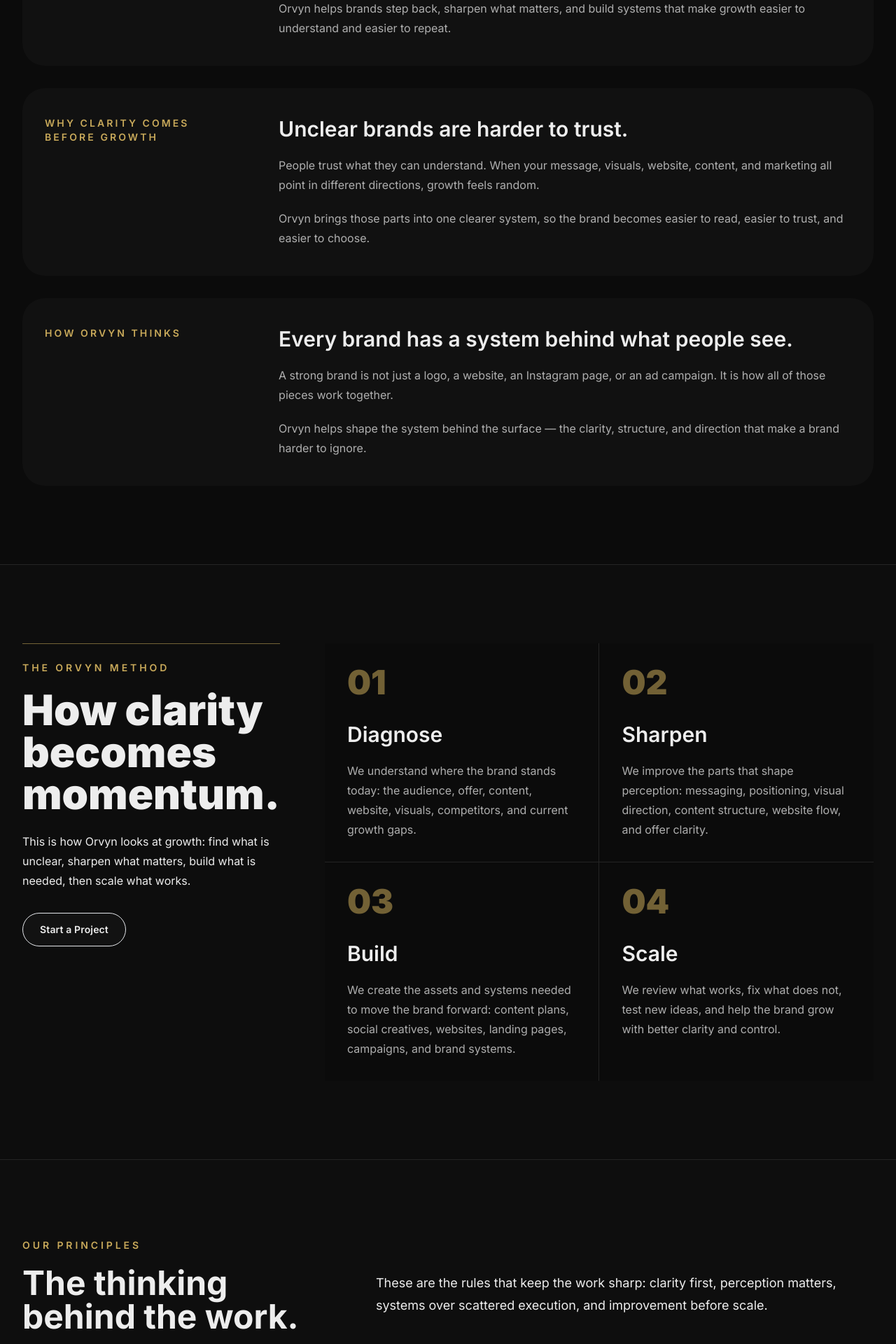
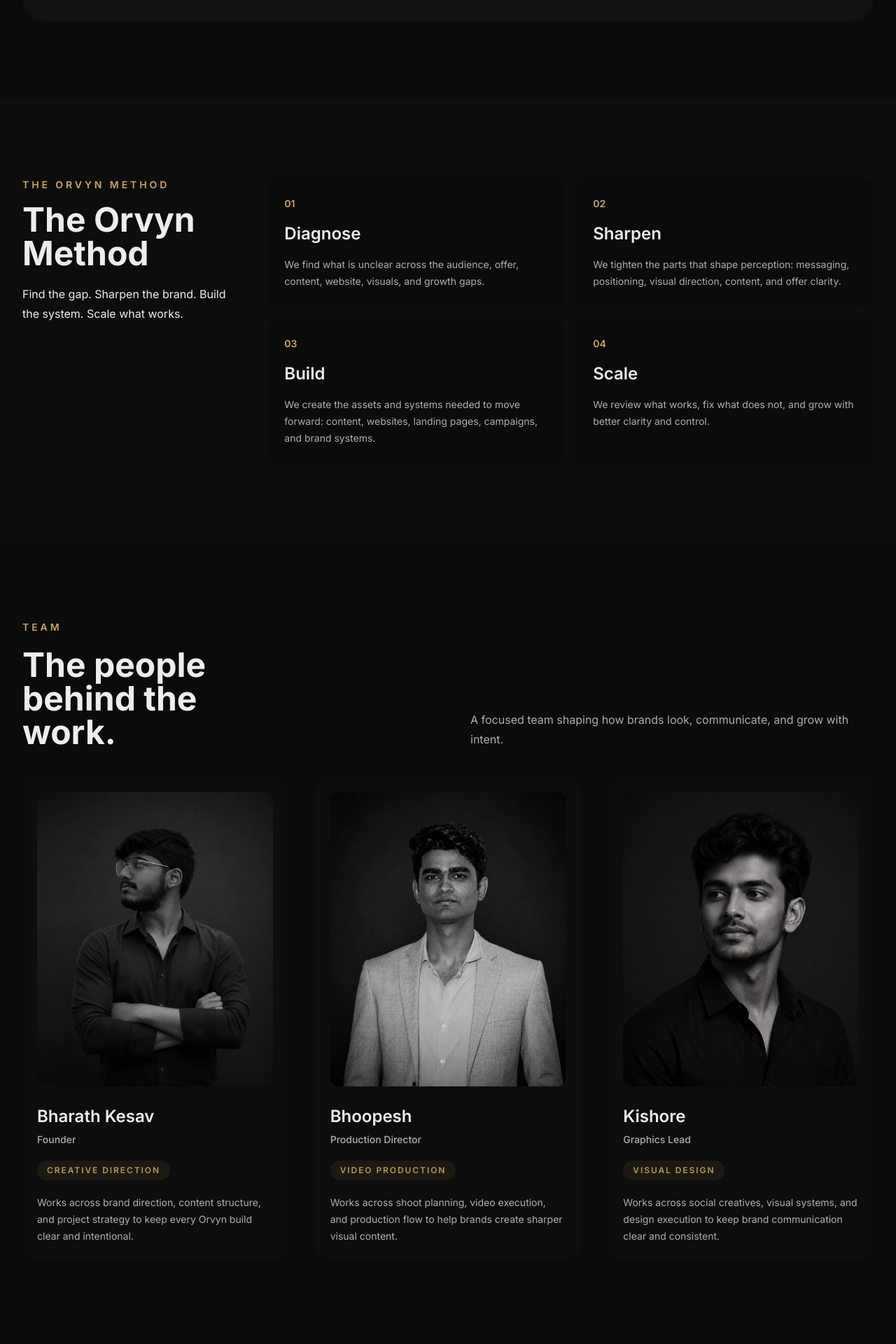
Before and after one commit to Sphinxxer/Orvyn, a Next.js app: page /about in a window 1280 px wide. Shown: the part 860-2780 px from the top of the page at 70% size. Built offline with nearby package versions, Linux system fonts and the light colour scheme.

Commit message:
Add files via upload

```diff
--- a/app/about/page.tsx
+++ b/app/about/page.tsx
@@ -1,11 +1,10 @@
 import type { Metadata } from "next";
 import { CTASection } from "@/components/cta-section";
 import { MethodSection } from "@/components/method-section";
-import { PrincipleCard } from "@/components/principle-card";
 import { SectionShell } from "@/components/section-shell";
 import { SiteFrame } from "@/components/site-frame";
 import { TeamMemberCard } from "@/components/team-member-card";
-import { aboutSections, principles, teamMembers } from "@/data/home";
+import { teamMembers } from "@/data/home";
 
 export const metadata: Metadata = {
   title: "About | Orvyn",
@@ -16,97 +15,65 @@
 export default function AboutPage() {
   return (
     <SiteFrame>
-      <section className="border-b border-white/10 px-5 pb-14 pt-28 sm:px-6 sm:pb-20 sm:pt-36 lg:px-8 lg:pt-44">
+      <section className="border-b border-white/10 px-5 pb-12 pt-28 sm:px-6 sm:pb-16 sm:pt-36 lg:px-8 lg:pt-40">
         <div className="mx-auto max-w-7xl">
           <p className="text-xs font-semibold uppercase tracking-[0.26em] text-gold-soft sm:text-sm">
             About / Philosophy
           </p>
           <div className="mt-8 grid gap-10 lg:grid-cols-[0.72fr_1fr] lg:items-end">
             <h1 className="text-balance text-5xl font-black leading-[0.94] text-white sm:text-7xl lg:text-8xl lg:leading-[0.92]">
-              Fix first.{" "}
-              <span className="block text-gold-soft">Then scale.</span>
+              Fix first. <span className="block text-gold-soft">Then scale.</span>
             </h1>
             <div className="border-t border-white/10 pt-6 lg:border-l lg:border-t-0 lg:pl-6 lg:pt-0">
               <p className="text-2xl font-semibold leading-snug text-white sm:text-3xl">
-                Growth gets stronger when the brand gets clearer.
+                A brand grows better when the direction is clear.
               </p>
               <p className="mt-6 text-base leading-7 text-white/72 sm:text-lg sm:leading-8">
-                Orvyn was built on a simple belief: before a brand scales, it
-                needs to be clear enough to be trusted, remembered, and chosen.
+                Orvyn helps fix what feels unclear before building what needs to
+                scale.
               </p>
             </div>
           </div>
         </div>
       </section>
 
-      <SectionShell className="pt-0">
-        <div className="space-y-8">
-          {aboutSections.map((section) => (
-            <article
-              key={section.title}
-              className="grid gap-7 rounded-[2rem] bg-white/[0.022] px-6 py-8 sm:px-8 lg:grid-cols-[0.34fr_1fr] lg:gap-14 lg:py-10"
-            >
+      <SectionShell className="py-14 sm:py-16 lg:py-20">
+        <div className="grid gap-7 rounded-[2rem] bg-white/[0.022] px-6 py-8 sm:px-8 lg:grid-cols-[0.34fr_1fr] lg:gap-14 lg:py-10">
           <div>
             <p className="text-sm font-semibold uppercase tracking-[0.22em] text-gold-soft">
-                  {section.title}
+              What we believe
             </p>
           </div>
           <div>
-                <h2 className="text-2xl font-semibold leading-tight text-white sm:text-3xl">
-                  {section.heading}
+            <h2 className="max-w-3xl text-3xl font-semibold leading-tight text-white sm:text-4xl">
+              Most brands do not need more activity. They need sharper direction.
             </h2>
-                <div className="mt-5 space-y-5">
-                  {section.description.split("\n\n").map((paragraph) => (
-                    <p key={paragraph} className="text-base leading-7 text-muted">
-                      {paragraph}
+            <p className="mt-5 max-w-2xl text-base leading-7 text-muted">
+              We align the message, visuals, content, and website so every next
+              move has a clearer role.
             </p>
-                  ))}
           </div>
-              </div>
-            </article>
-          ))}
         </div>
       </SectionShell>
 
       <MethodSection />
 
-      <SectionShell className="bg-white/[0.012]">
-        <div className="grid gap-10 lg:grid-cols-[0.62fr_1fr] lg:gap-16">
+      <SectionShell className="py-14 sm:py-16 lg:py-20">
+        <div className="grid gap-8 lg:grid-cols-[0.48fr_1fr] lg:items-end">
           <div>
-            <p className="text-sm font-semibold uppercase tracking-[0.28em] text-gold-soft">
-              Our Principles
-            </p>
-            <h2 className="mt-5 text-4xl font-bold leading-[1.04] text-white sm:text-5xl">
-              The thinking behind the work.
-            </h2>
-          </div>
-          <p className="max-w-2xl text-base leading-7 text-white/72 sm:text-lg sm:leading-8 lg:pt-12">
-            These are the rules that keep the work sharp: clarity first,
-            perception matters, systems over scattered execution, and improvement
-            before scale.
-          </p>
-        </div>
-        <div className="mt-12 grid gap-8 md:grid-cols-2">
-          {principles.map((principle) => (
-            <PrincipleCard key={principle.title} {...principle} />
-          ))}
-        </div>
-      </SectionShell>
-
-      <SectionShell>
-        <div className="max-w-3xl">
             <p className="text-sm font-semibold uppercase tracking-[0.28em] text-gold-soft">
               Team
             </p>
             <h2 className="mt-5 text-4xl font-bold leading-[1.04] text-white sm:text-5xl">
               The people behind the work.
             </h2>
-          <p className="mt-6 text-base leading-7 text-muted">
-            Orvyn is built by a focused team bringing strategy, production,
-            design, and execution together.
+          </div>
+          <p className="max-w-xl text-base leading-7 text-muted lg:justify-self-end">
+            A focused team shaping how brands look, communicate, and grow with
+            intent.
           </p>
         </div>
-        <div className="mt-14 grid gap-8 md:grid-cols-3 lg:gap-10">
+        <div className="mt-10 grid gap-8 md:grid-cols-3 lg:gap-10">
           {teamMembers.map((member) => (
             <TeamMemberCard key={member.name} {...member} />
           ))}
@@ -115,7 +82,7 @@
 
       <CTASection
         title="Ready to build a sharper brand system?"
-        copy="If your brand is ready to look better, communicate clearer, and grow with more intent, Orvyn is built for that."
+        copy="If your brand needs more clarity, stronger execution, and growth with intent, Orvyn is built for that."
         ctaLabel="Start a Project"
         ctaHref="/contact"
       />
--- a/components/method-section.tsx
+++ b/components/method-section.tsx
@@ -1,40 +1,35 @@
 import { methodSteps } from "@/data/home";
-import { ButtonLink } from "./button-link";
 import { SectionShell } from "./section-shell";
 
 export function MethodSection() {
   return (
-    <SectionShell className="border-y border-white/10 bg-coal/45">
-      <div className="grid gap-10 lg:grid-cols-[0.38fr_1fr] lg:gap-16">
-        <div className="border-t border-gold/55 pt-6">
+    <SectionShell className="bg-coal/45 py-14 sm:py-16 lg:py-20">
+      <div className="grid gap-9 lg:grid-cols-[0.34fr_1fr] lg:gap-14">
+        <div>
           <p className="text-sm font-semibold uppercase tracking-[0.28em] text-gold-soft">
             The Orvyn Method
           </p>
-          <h2 className="mt-5 text-balance text-4xl font-black leading-[1] text-white sm:text-6xl">
-            How clarity becomes momentum.
+          <h2 className="mt-4 text-balance text-3xl font-bold leading-[1.04] text-white sm:text-5xl">
+            The Orvyn Method
           </h2>
-          <p className="mt-6 max-w-md text-base leading-7 text-white/72">
-            This is how Orvyn looks at growth: find what is unclear, sharpen what
-            matters, build what is needed, then scale what works.
+          <p className="mt-5 max-w-md text-base leading-7 text-white/72">
+            Find the gap. Sharpen the brand. Build the system. Scale what works.
           </p>
-          <ButtonLink href="/contact" variant="secondary" className="mt-8">
-            Start a Project
-          </ButtonLink>
         </div>
 
-        <div className="grid gap-px bg-white/10 md:grid-cols-2">
+        <div className="grid gap-4 md:grid-cols-2">
           {methodSteps.map((step) => (
             <article
               key={step.number}
-              className="group bg-ink p-6 transition duration-200 hover:bg-coal sm:p-8"
+              className="rounded-2xl bg-ink/70 p-5 transition duration-200 hover:bg-graphite/70 sm:p-6"
             >
-              <span className="text-5xl font-black leading-none text-gold/55 transition group-hover:text-gold-soft">
+              <span className="text-sm font-semibold text-gold-soft">
                 {step.number}
               </span>
-              <h3 className="mt-8 text-3xl font-semibold text-white">
+              <h3 className="mt-4 text-2xl font-semibold text-white">
                 {step.title}
               </h3>
-              <p className="mt-5 text-base leading-7 text-muted">
+              <p className="mt-4 text-sm leading-6 text-muted">
                 {step.description}
               </p>
             </article>
--- a/components/team-member-card.tsx
+++ b/components/team-member-card.tsx
@@ -32,10 +32,10 @@
       <div className="pt-7">
         <h3 className="text-2xl font-semibold leading-tight text-white">{name}</h3>
         <p className="mt-2 text-sm font-medium text-muted">{title}</p>
-        <p className="mt-5 inline-flex rounded-full bg-gold/10 px-3.5 py-1.5 text-xs font-semibold uppercase tracking-[0.16em] text-gold-soft">
+        <p className="mt-5 inline-flex rounded-full bg-gold/[0.08] px-3.5 py-1.5 text-xs font-semibold uppercase tracking-[0.16em] text-gold-soft/90">
           {role}
         </p>
-        <p className="mt-6 text-base leading-7 text-muted">{description}</p>
+        <p className="mt-5 text-sm leading-6 text-muted">{description}</p>
       </div>
     </article>
   );
--- a/data/home.ts
+++ b/data/home.ts
@@ -168,25 +168,25 @@
     number: "01",
     title: "Diagnose",
     description:
-      "We understand where the brand stands today: the audience, offer, content, website, visuals, competitors, and current growth gaps."
+      "We find what is unclear across the audience, offer, content, website, visuals, and growth gaps."
   },
   {
     number: "02",
     title: "Sharpen",
     description:
-      "We improve the parts that shape perception: messaging, positioning, visual direction, content structure, website flow, and offer clarity."
+      "We tighten the parts that shape perception: messaging, positioning, visual direction, content, and offer clarity."
   },
   {
     number: "03",
     title: "Build",
     description:
-      "We create the assets and systems needed to move the brand forward: content plans, social creatives, websites, landing pages, campaigns, and brand systems."
+      "We create the assets and systems needed to move forward: content, websites, landing pages, campaigns, and brand systems."
   },
   {
     number: "04",
     title: "Scale",
     description:
-      "We review what works, fix what does not, test new ideas, and help the brand grow with better clarity and control."
+      "We review what works, fix what does not, and grow with better clarity and control."
   }
 ];
 
@@ -279,46 +279,6 @@
   }
 ];
 
-export const aboutSections = [
-  {
-    title: "What we believe",
-    heading: "Growth does not begin with more noise.",
-    description:
-      "Most brands try to grow by doing more — more posts, more ads, more campaigns, more redesigns. But when the foundation is unclear, more activity only spreads the confusion faster.\n\nOrvyn helps brands step back, sharpen what matters, and build systems that make growth easier to understand and easier to repeat."
-  },
-  {
-    title: "Why clarity comes before growth",
-    heading: "Unclear brands are harder to trust.",
-    description:
-      "People trust what they can understand. When your message, visuals, website, content, and marketing all point in different directions, growth feels random.\n\nOrvyn brings those parts into one clearer system, so the brand becomes easier to read, easier to trust, and easier to choose."
-  },
-  {
-    title: "How Orvyn thinks",
-    heading: "Every brand has a system behind what people see.",
-    description:
-      "A strong brand is not just a logo, a website, an Instagram page, or an ad campaign. It is how all of those pieces work together.\n\nOrvyn helps shape the system behind the surface — the clarity, structure, and direction that make a brand harder to ignore."
-  }
-];
-
-export const principles = [
-  {
-    title: "Clarity before activity",
-    description:
-      "More output does not help if the direction is unclear. We fix the message before increasing the noise."
-  },
-  {
-    title: "Perception matters",
-    description: "How a brand looks, speaks, and shows up directly affects how much people trust it."
-  },
-  {
-    title: "Systems over random execution",
-    description: "Content, websites, ads, and branding should support each other, not work separately."
-  },
-  {
-    title: "Improve before scaling",
-    description: "Scaling works better when the foundation is already strong enough to carry growth."
-  }
-];
 
 export const teamMembers = [
   {
@@ -326,7 +286,7 @@
     title: "Founder",
     role: "Creative Direction",
     description:
-      "Shapes Orvyn’s brand strategy, creative direction, content systems, and overall growth approach.",
+      "Works across brand direction, content structure, and project strategy to keep every Orvyn build clear and intentional.",
     imageSrc: "/team/bharath-kesav.jpg",
     alt: "Bharath Kesav — Founder of Orvyn"
   },
@@ -335,18 +295,18 @@
     title: "Production Director",
     role: "Video Production",
     description:
-      "Leads shoot planning, video execution, and production workflows that help brands show up sharper online.",
+      "Works across shoot planning, video execution, and production flow to help brands create sharper visual content.",
     imageSrc: "/team/bhoopesh.jpg",
     alt: "Bhoopesh — Production Director at Orvyn"
   },
   {
-    name: "Abhi",
+    name: "Kishore",
     title: "Graphics Lead",
     role: "Visual Design",
     description:
-      "Leads social media creatives, visual systems, and brand-focused design execution across client projects.",
-    imageSrc: "/team/Abhi.jpg",
-    alt: "Abhi — Graphics Lead at Orvyn"
+      "Works across social creatives, visual systems, and design execution to keep brand communication clear and consistent.",
+    imageSrc: "/team/kishore.jpg",
+    alt: "Kishore — Graphics Lead at Orvyn"
   }
 ];
 
```
Also changed, not shown: components/site-footer.tsx (+6 -2 lines). Lines whose indentation alone changed are shown as unchanged.
